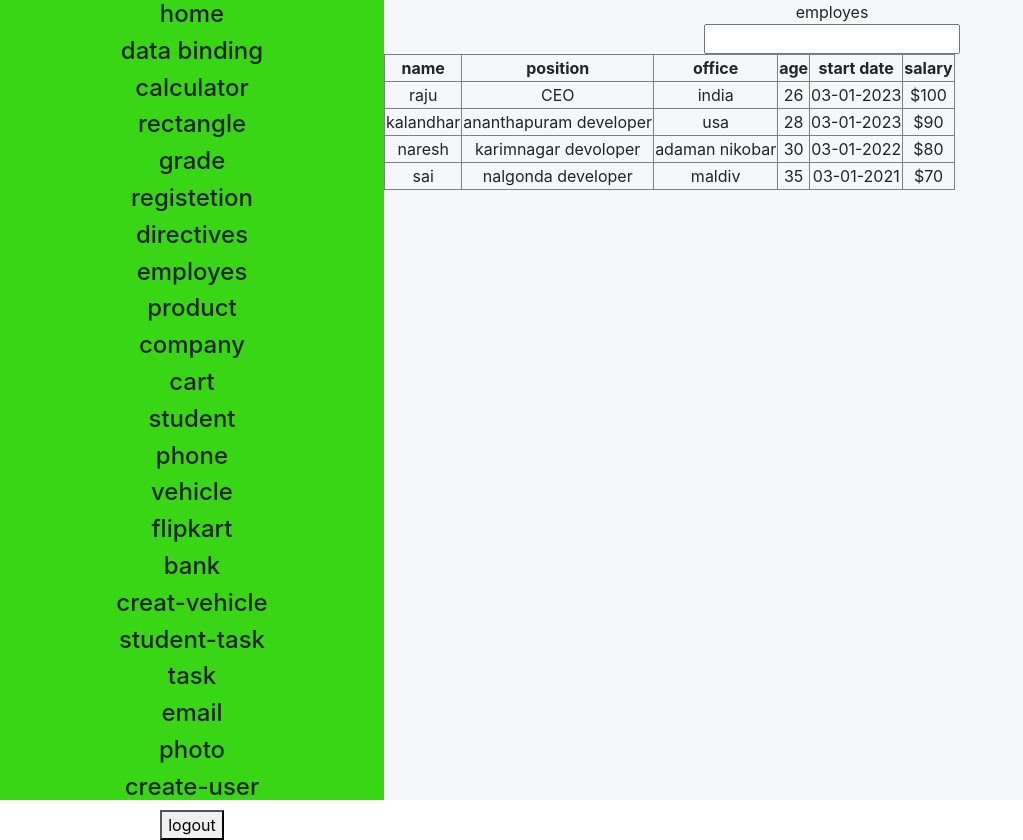
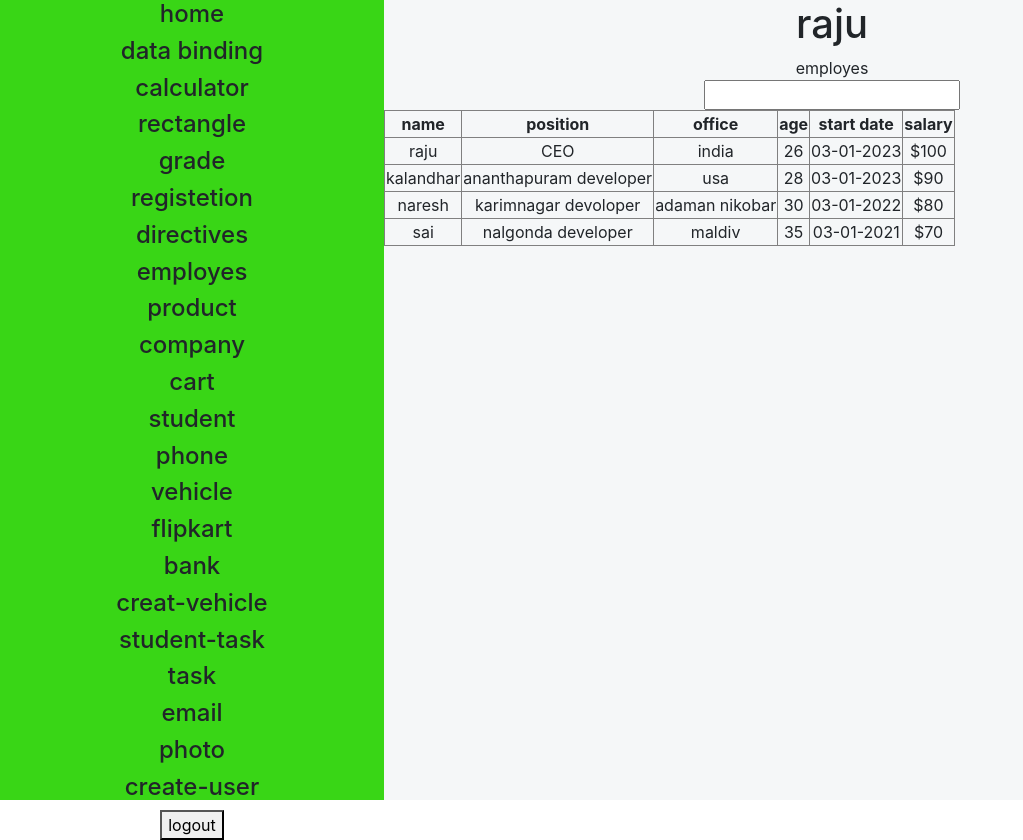
Before and after one commit to anantharamulugit/my-app, an Angular app in the folder angular/: page /dashboard/employes in a window 1280 px wide. Shown: the whole page, without its empty margins (0-1023 px from the left). Built offline with nearby package versions, Linux system fonts and the light colour scheme.

Commit message:
name change

```diff
--- a/angular/src/app/employes/employes.component.html
+++ b/angular/src/app/employes/employes.component.html
@@ -1,3 +1,5 @@
+<h1>raju</h1>
+
 <div>employes</div>
 <input type="text" >
 <table border="1">
```
